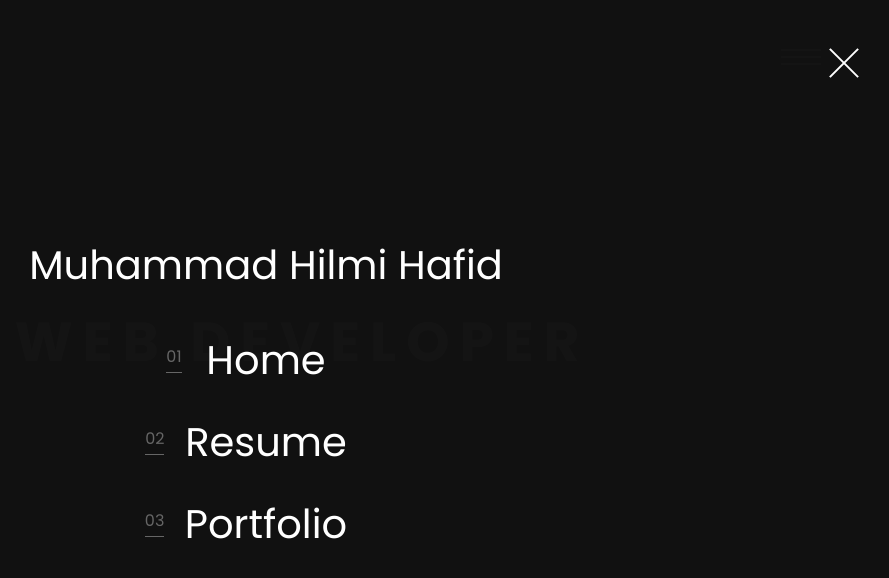
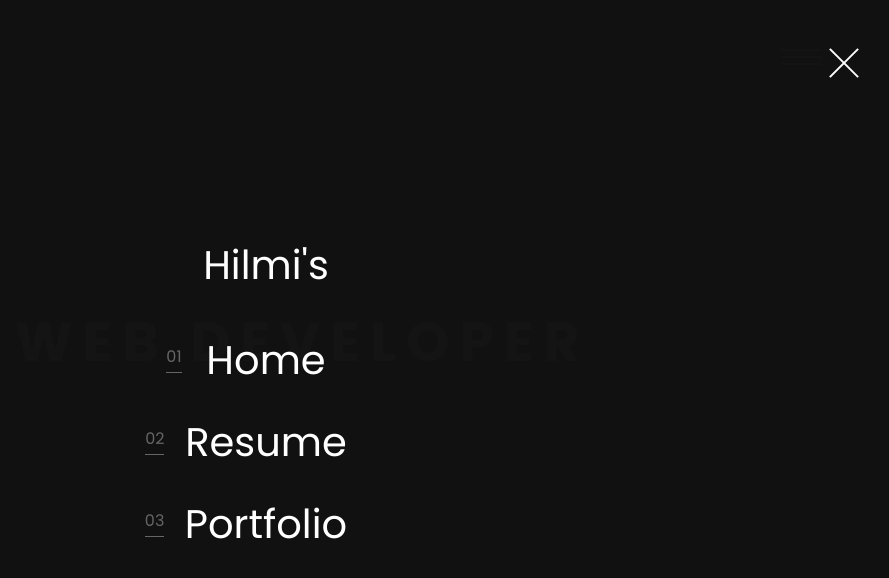
Before and after one commit to sihilmii/sihilmii.github.io, a plain HTML site: page index.html in a window 1280 px wide. Both pictures are taken after a click on the link 1175 px from the left and 52 px from the top of the page. Shown: the whole page, without its empty margins (374-1263 px from the left). Drawn offline with nearby package versions, Linux system fonts and the light colour scheme; some packages are replaced by stand-ins of ours; no server answers; files whose address does not match are found by name.

Commit message:
Final V.01

```diff
--- a/index.html
+++ b/index.html
@@ -42,7 +42,7 @@
         <div class="colorlib-table-cell js-fullheight">
           <div class="row no-gutters">
             <div class="col-md-12 text-center">
-              <h1 class="mb-4"><a href="index.html" class="logo">Muhammad Hilmi Hafid</a></h1>
+              <h1 class="mb-4"><a href="index.html" class="logo">Hilmi's</a></h1>
               <ul>
                 <li><a href="index.html"><span><small>01</small>Home</span></a></li>
                 <li><a href="aboutme.html"><span><small>02</small>Resume</span></a></li>
@@ -75,7 +75,7 @@
             <div class="row slider-text align-items-center text-center justify-content-center" data-scrollax-parent="true">
               <div class="col-md-12 ftco-animate" data-scrollax=" properties: { translateY: '70%' }">
                 <p><a href="#" class="scroll">I am</a></p>
-                <h1 class="mb-3" data-scrollax="properties: { translateY: '30%', opacity: 1.6 }">Muhammad Hilmi Hafid</h1>
+                <h1 class="mb-3" data-scrollax="properties: { translateY: '30%', opacity: 1.6 }">Hilmi</h1>
               </div>
             </div>
           </div>
@@ -212,7 +212,7 @@
               <div class="block-18">
                 <div class="text">
                   <span class="ftco-label">Cups of Coffee</span>
-                  <strong class="number" data-number="100">++</strong>
+                  <strong class="number" data-number="100">0</strong>
                 </div>
               </div>
             </div>
```
Also changed, not shown: aboutme.html (+1 -1 lines), myworks.html (+1 -1 lines).
